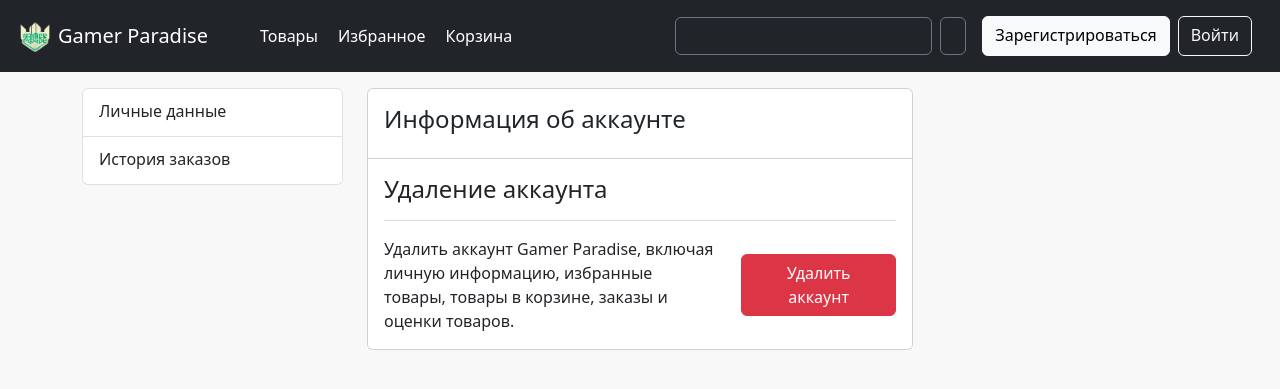
After one commit to Addefan/gamer-paradise, a Flask app: template profile/templates/profile/personal.html in a window 1280 px wide. The commit adds this page. Shown: the top 389 px of the page. Run offline with Flask 3, Linux system fonts and the light colour scheme; the template is opened without the code that fills it, so the values that code supplies are empty; some libraries are stand-ins or nearby versions.

Commit message:
+ account deletion template part

```diff
--- /dev/null
+++ b/profile/templates/profile/personal.html
@@ -0,0 +1,51 @@
+{% extends 'profile/base.html' %}
+
+{% macro modal(title, body, btn_classes='btn-primary', btn_text='Ок') %}
+    <div class="modal fade" id="delete" tabindex="-1">
+    <div class="modal-dialog modal-dialog-centered">
+        <div class="modal-content">
+            <div class="modal-header">
+                <h1 class="modal-title fs-5">{{ title }}</h1>
+                <button type="button" class="btn-close" data-bs-dismiss="modal"
+                        aria-label="Close"></button>
+            </div>
+            <div class="modal-body">
+                {{ body|safe }}
+            </div>
+            <div class="modal-footer">
+                <button type="button" class="btn btn-secondary"
+                        data-bs-dismiss="modal">Отмена
+                </button>
+                <button type="button" class="btn {{ btn_classes }}">{{ btn_text }}</button>
+            </div>
+        </div>
+    </div>
+</div>
+{% endmacro %}
+
+{% block title %}Личные данные{% endblock %}
+
+{% block card_content %}
+    <div class="card-body">
+        <h4 class="card-title">Информация об аккаунте</h4>
+    </div>
+    <ul class="list-group list-group-flush">
+        <li class="list-group-item py-3">
+            <h4 class="card-title">Удаление аккаунта</h4>
+            <hr>
+            <div class="row">
+                <div class="col-md-8">
+                    <p class="card-text">Удалить аккаунт Gamer Paradise, включая личную информацию,
+                        избранные товары, товары в корзине, заказы и оценки товаров.</p>
+                </div>
+                <div class="col-md-4 d-flex align-items-center justify-content-center">
+                    <button type="button" class="btn btn-danger"
+                            data-bs-toggle="modal" data-bs-target="#delete">Удалить аккаунт
+                    </button>
+                    {{ modal('Удаление аккаунта', 'Вы действительно хотите удалить аккаунт?<br>
+                    Аккаунт будет удалён безвозвратно.', 'btn-danger', 'Удалить аккаунт') }}
+                </div>
+            </div>
+        </li>
+    </ul>
+{% endblock %}
--- a/static/css/style.css
+++ b/static/css/style.css
@@ -47,3 +47,11 @@
 body {
     background: #f8f8f8;
 }
+
+.sidebar-icon {
+    font-size: 1.3em;
+}
+
+hr {
+    color: var(--bs-secondary);
+}
```
Also changed, not shown: profile/templates/profile/profile.html (deleted).
